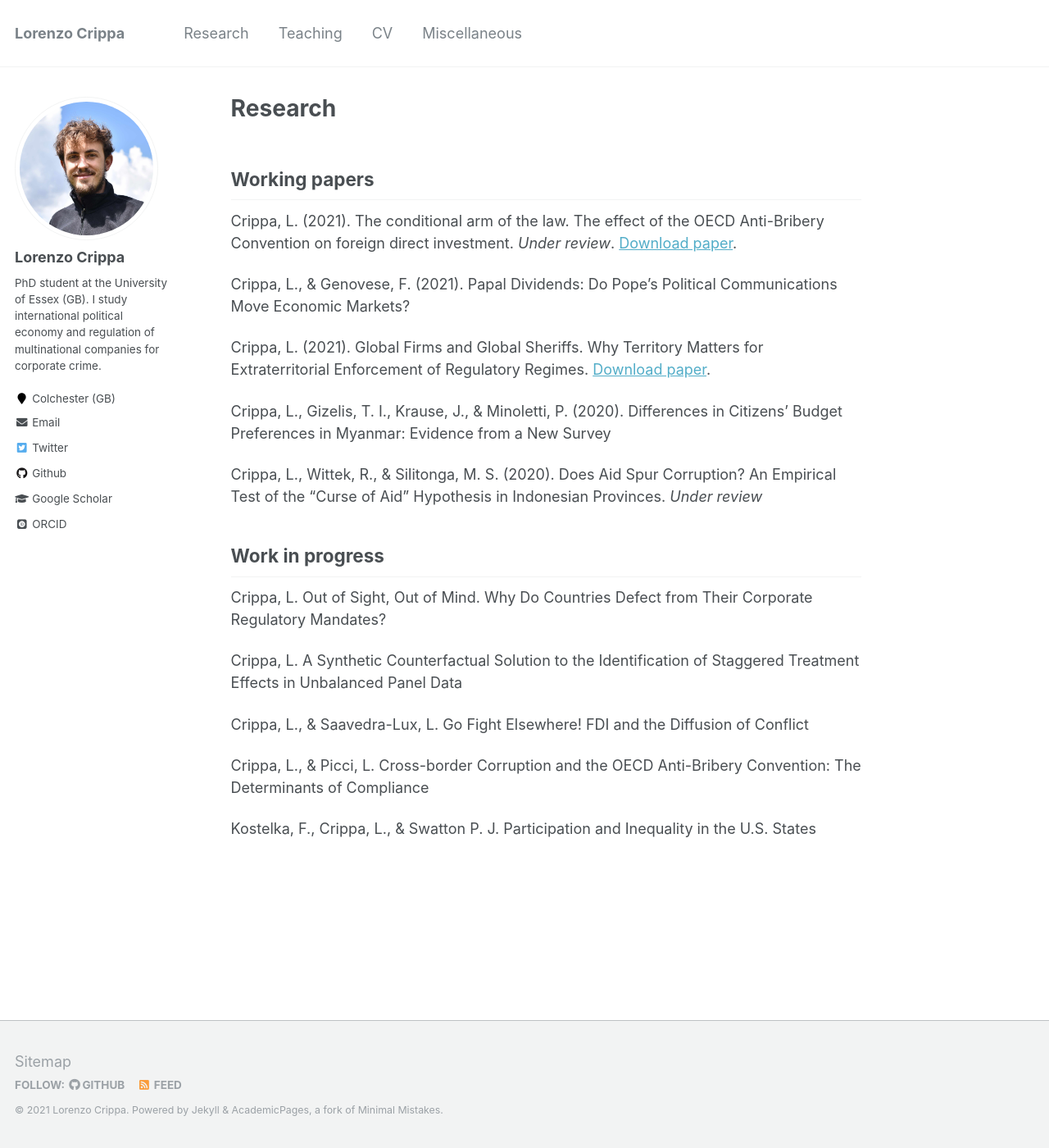
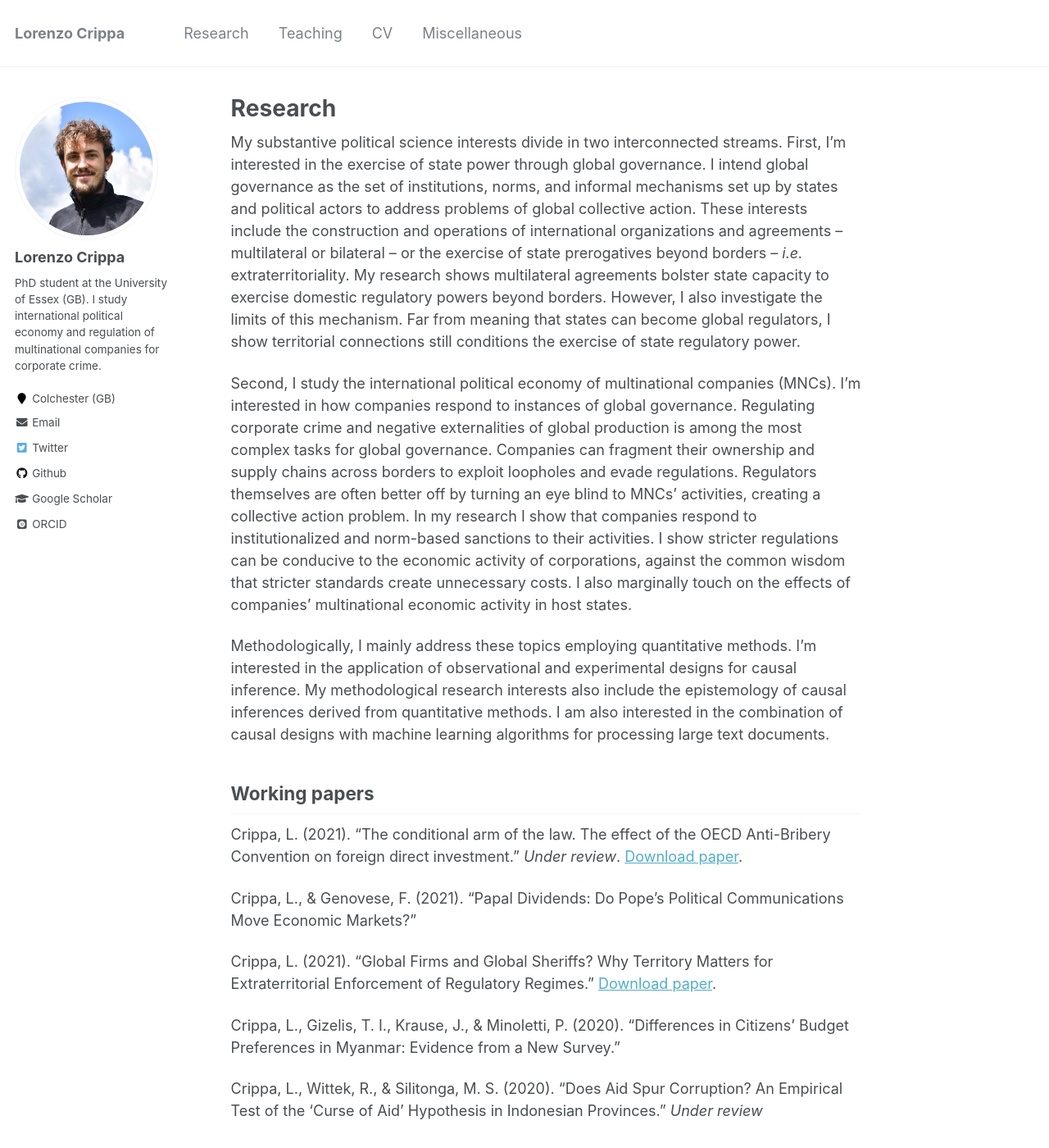
Before and after one commit to lorenzo-crippa/lorenzo-crippa.github.io, a Jekyll site: the page built from _pages/research.md, in a window 1280 px wide and 1400 px high. Shown: the whole window at 82% size. Built offline with Jekyll 4.4.1, drawn with Linux system fonts in a browser that asks for light colours; some web fonts are replaced; some of the changed text lies outside the part shown.

Commit message:
Update research.md

```diff
--- a/_pages/research.md
+++ b/_pages/research.md
@@ -5,25 +5,33 @@ author_profile: true
 redirect_from:
   - /research.html
 ---
+My substantive political science interests divide in two interconnected streams. First, I'm interested in the exercise of state power through global governance. I intend global governance as the set of institutions, norms, and informal mechanisms set up by states and political actors to address problems of global collective action. These interests include the construction and operations of international organizations and agreements – multilateral or bilateral – or the exercise of state prerogatives beyond borders – _i.e._ extraterritoriality. My research shows multilateral agreements bolster state capacity to exercise domestic regulatory powers beyond borders. However, I also investigate the limits of this mechanism. Far from meaning that states can become global regulators, I show territorial connections still conditions the exercise of state regulatory power.
+
+Second, I study the international political economy of multinational companies (MNCs). I'm interested in how companies respond to instances of global governance. Regulating corporate crime and negative externalities of global production is among the most complex tasks for global governance. Companies can fragment their ownership and supply chains across borders to exploit loopholes and evade regulations. Regulators themselves are often better off by turning an eye blind to MNCs' activities, creating a collective action problem. In my research I show that companies respond to institutionalized and norm-based sanctions to their activities. I show stricter regulations can be conducive to the economic activity of corporations, against the common wisdom that stricter standards create unnecessary costs. I also marginally touch on the effects of companies' multinational economic activity in host states.
+
+Methodologically, I mainly address these topics employing quantitative methods. I'm interested in the application of observational and experimental designs for causal inference. My methodological research interests also include the epistemology of causal inferences derived from quantitative methods. I am also interested in the combination of causal designs with machine learning algorithms for processing large text documents.
+
 ## Working papers
-Crippa, L. (2021). The conditional arm of the law. The effect of the OECD Anti-Bribery Convention on foreign direct investment. _Under review_. [Download paper](https://lorenzo-crippa.github.io/files/conditional_arm.pdf).
+Crippa, L. (2021). "The conditional arm of the law. The effect of the OECD Anti-Bribery Convention on foreign direct investment." _Under review_. [Download paper](https://lorenzo-crippa.github.io/files/conditional_arm.pdf).
 
-Crippa, L., & Genovese, F. (2021). Papal Dividends: Do Pope’s Political Communications Move Economic Markets?
+Crippa, L., & Genovese, F. (2021). "Papal Dividends: Do Pope’s Political Communications Move Economic Markets?"
 
-Crippa, L. (2021). Global Firms and Global Sheriffs. Why Territory Matters for Extraterritorial Enforcement of Regulatory Regimes. [Download paper](https://lorenzo-crippa.github.io/files/sheriffs.pdf).
+Crippa, L. (2021). "Global Firms and Global Sheriffs? Why Territory Matters for Extraterritorial Enforcement of Regulatory Regimes." [Download paper](https://lorenzo-crippa.github.io/files/sheriffs.pdf).
 
-Crippa, L., Gizelis, T. I., Krause, J., & Minoletti, P. (2020). Differences in Citizens’ Budget Preferences in Myanmar: Evidence from a New Survey
+Crippa, L., Gizelis, T. I., Krause, J., & Minoletti, P. (2020). "Differences in Citizens’ Budget Preferences in Myanmar: Evidence from a New Survey."
 
-Crippa, L., Wittek, R., & Silitonga, M. S. (2020). Does Aid Spur Corruption? An Empirical Test of the “Curse of Aid” Hypothesis in Indonesian Provinces. _Under review_
+Crippa, L., Wittek, R., & Silitonga, M. S. (2020). "Does Aid Spur Corruption? An Empirical Test of the 'Curse of Aid' Hypothesis in Indonesian Provinces." _Under review_
 
 ## Work in progress
 
-Crippa, L. Out of Sight, Out of Mind. Why Do Countries Defect from Their Corporate Regulatory Mandates?
+Crippa, L. "Insulator or Conductor? Corporate Ownership and the Effect of Criminal Scandals."
 
-Crippa, L. A Synthetic Counterfactual Solution to the Identification of Staggered Treatment Effects in Unbalanced Panel Data
+Crippa, L. "Out of Sight, Out of Mind. Why Do Countries Defect from Their Corporate Regulatory Mandates?"
 
-Crippa, L., & Saavedra-Lux, L. Go Fight Elsewhere! FDI and the Diffusion of Conflict
+Crippa, L. "A Synthetic Counterfactual Solution to the Identification of Staggered Treatment Effects in Unbalanced Panel Data."
 
-Crippa, L., & Picci, L. Cross-border Corruption and the OECD Anti-Bribery Convention: The Determinants of Compliance
+Crippa, L., & Saavedra-Lux, L. "Go Fight Elsewhere! FDI and the Diffusion of Conflict."
 
-Kostelka, F., Crippa, L., & Swatton P. J. Participation and Inequality in the U.S. States
+Crippa, L., & Picci, L. "Cross-border Corruption and the OECD Anti-Bribery Convention: The Determinants of Compliance."
+
+Kostelka, F., Crippa, L., & Swatton P. J. "Participation and Inequality in the U.S. States."
```
